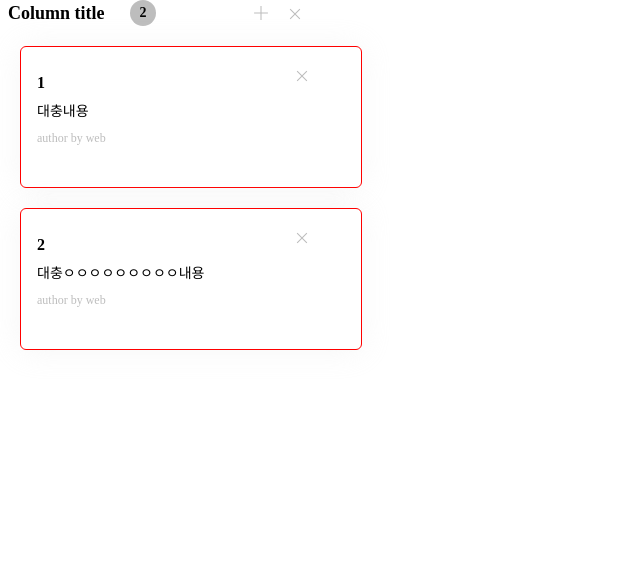
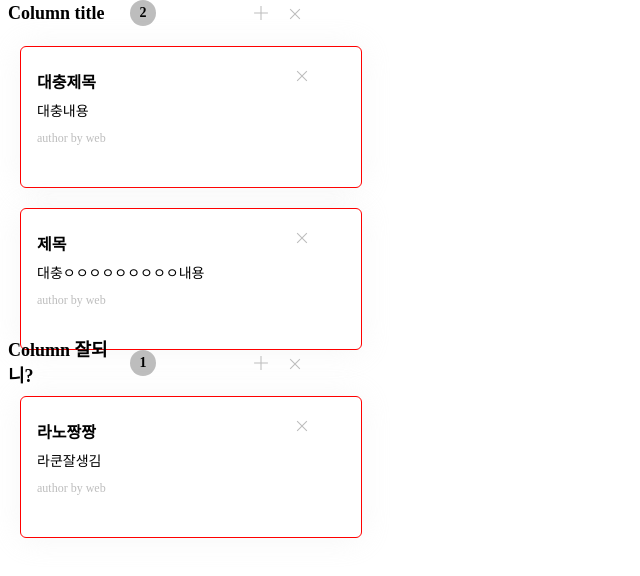
Before and after one commit to codesquad-members-2021/todo-list, a React (Create React App) app in the folder frontend/: page / in a window 1280 px wide. Shown: the top 576 px of the page, without its empty margins (0-640 px from the left). Built offline with nearby package versions, Linux system fonts and the light colour scheme.

Commit message:
feat: Add editEvent to switch card to cardInput

```diff
--- a/frontend/src/App.js
+++ b/frontend/src/App.js
@@ -3,17 +3,32 @@ import Column from './components/Seong/Column';
 
 const list = [
     {
-        title: '1',
+        title: '대충제목',
         body: '대충내용',
         author: 'web',
     },
     {
-        title: '2',
+        title: '제목',
         body: '대충ㅇㅇㅇㅇㅇㅇㅇㅇㅇ내용',
         author: 'web',
     },
 ];
 
-const App = () => <Column title="Column title" list={list} />;
+const list2 = [
+    {
+        title: '라노짱짱',
+        body: '라쿤잘생김',
+        author: 'web',
+    },
+]
+
+const App = () => {
+    return (
+        <div>
+            <Column title="Column title" list={list} />
+            <Column title="Column 잘되니?" list={list2} />
+        </div>
+    );
+};
 
 export default App;
--- a/frontend/src/components/Seong/ButtonNomal.js
+++ b/frontend/src/components/Seong/ButtonNomal.js
@@ -55,10 +55,10 @@ const Wrapper = styled.div`
     }
 `;
 
-const ButtonNomal = ({ title }) => {
+const ButtonNomal = ({ title, clickHandler }) => {
     return (
         <Wrapper>
-            <div className="button">
+            <div onClick={clickHandler} className="button">
                 <div className="button--title">{title}</div>
             </div>
         </Wrapper>
--- a/frontend/src/components/Seong/Card.js
+++ b/frontend/src/components/Seong/Card.js
@@ -1,6 +1,7 @@
 import React from 'react';
 import styled from 'styled-components';
 import ButtonDelete from './ButtonDelete'
+import CardInput from './CardInput'
 
 const CardWrapper = styled.div`
     .card {
@@ -134,16 +135,24 @@ const CardWrapper = styled.div`
     }
 `;
 
-const Card = ({ title, body, author }) => {
+const Card = ({ title, body, author, index, list, clickHandler, dbClickHandler }) => {
+    const deleteEvent = () => {
+        list.splice(index, 1)
+        clickHandler()
+    }
+    const dbClickEvent = () => {
+        dbClickHandler(index)
+    }
+
     return (
         <CardWrapper>
-            <div className="card">
+            <div className="card" onDoubleClick={dbClickEvent}>
                 <div className="card__text">
                     <div className="card__text--title">{title}</div>
                     <div className="card__text--body">{body}</div>
                     <div className="card__text--author">author by {author}</div>
                 </div>
-                <div className="card__delete-button"><ButtonDelete /></div>
+                <div onClick={deleteEvent} className="card__delete-button"><ButtonDelete /></div>
             </div>
         </CardWrapper>
     );
--- a/frontend/src/components/Seong/CardInput.js
+++ b/frontend/src/components/Seong/CardInput.js
@@ -154,15 +154,16 @@ const Wrapper = styled.div`
     }
 `;
 
-const CardInput = ({ list, clickHandler }) => {
+const CardInput = ({ list, index, clickHandler, isModify }) => {
     const [title, setTitle] = useState('');
     const [body, setBody] = useState('');
     const [isAble, setAbility] = useState(false);
     const addCard = () => {
         if (!isAble) return;
-        list.push({ title, body, author: 'web' });
+        list.splice(index, isModify ? 1 : 0, { title, body, author: 'web' });
         clickHandler();
     };
+    const deleteCard = () => clickHandler();
     const changeTitle = ({ target }) => {
         setTitle(() => {
             body.length * target.value.length
@@ -195,11 +196,11 @@ const CardInput = ({ list, clickHandler }) => {
                     ></input>
                 </div>
                 <div className="card-input__button">
-                    <ButtonNomal title="취소" />
+                    <ButtonNomal clickHandler={deleteCard} title="취소" />
                     <ButtonAccent
                         clickHandler={addCard}
                         isAble={isAble}
-                        title="등록"
+                        title={isModify ? "수정" : "등록"}
                     />
                 </div>
             </div>
--- a/frontend/src/components/Seong/Column.js
+++ b/frontend/src/components/Seong/Column.js
@@ -1,9 +1,9 @@
-import React, { useState } from 'react';
+import React, { useEffect, useState } from 'react';
 import styled from 'styled-components';
-import Card from './Card'
-import ButtonDelete from './ButtonDelete'
-import ButtonPlus from './ButtonPlus'
-import CardInput from './CardInput'
+import Card from './Card';
+import ButtonDelete from './ButtonDelete';
+import ButtonPlus from './ButtonPlus';
+import CardInput from './CardInput';
 
 const ColumnWrapper = styled.div`
     .column {
@@ -94,23 +94,58 @@ const ColumnWrapper = styled.div`
 `;
 
 const Column = ({ title, list }) => {
-    const [cardList, setCardList] = useState(list.map((v,i)=><li key={i}><Card {...v} /></li>))
-    const [isInProgress, setProgress]= useState(false);
+    const renderCard = (v, i) => {
+        v.index = i;
+        v.list = list;
+        v.clickHandler = reRender;
+        v.dbClickHandler = editEvent;
+        return (
+            <li key={i}>
+                <Card {...v} />
+            </li>
+        );
+    };
+    const reRender = () => {
+        setCardList(list.map(renderCard));
+        setProgress(false);
+    };
+    const editEvent = (index) => {
+        setCardList((cardList) => {
+            cardList.splice(
+                index,
+                1,
+                <li key={index}>
+                    <CardInput list={list} index={index} isModify={true} clickHandler={reRender} />
+                </li>
+            );
+            return cardList
+        });
+        setCardList((cardList)=>[...cardList])
+    };
+
+    const [cardList, setCardList] = useState(list.map(renderCard));
+    const [isInProgress, setProgress] = useState(false);
+
     const plusEvent = () => {
-        if(isInProgress) return
-        setCardList([<li key={cardList.length}><CardInput list={list} clickHandler={reRender} /></li>, ...cardList])
-        setProgress(true)
-    }
-    const reRender = () => {
-        setCardList(list.map((v,i)=><li key={i}><Card {...v} /></li>))
-        setProgress(false)
-    }
+        if (isInProgress) return;
+        setCardList([
+            <li key="input">
+                <CardInput list={list} index={0} clickHandler={reRender} />
+            </li>,
+            ...cardList,
+        ]);
+        setProgress(true);
+    };
+
+
     return (
         <ColumnWrapper>
             <div className="column">
                 <span className="column__text">
                     <span className="column__text--title">{title}</span>
-                    <span className="column__text--count">{cardList.length}</span>
+                    <span className="column__text--count">
+                        {cardList.length}
+                    </span>
                 </span>
                 <div onClick={plusEvent} className="column__plus-button">
                     <ButtonPlus />
```
